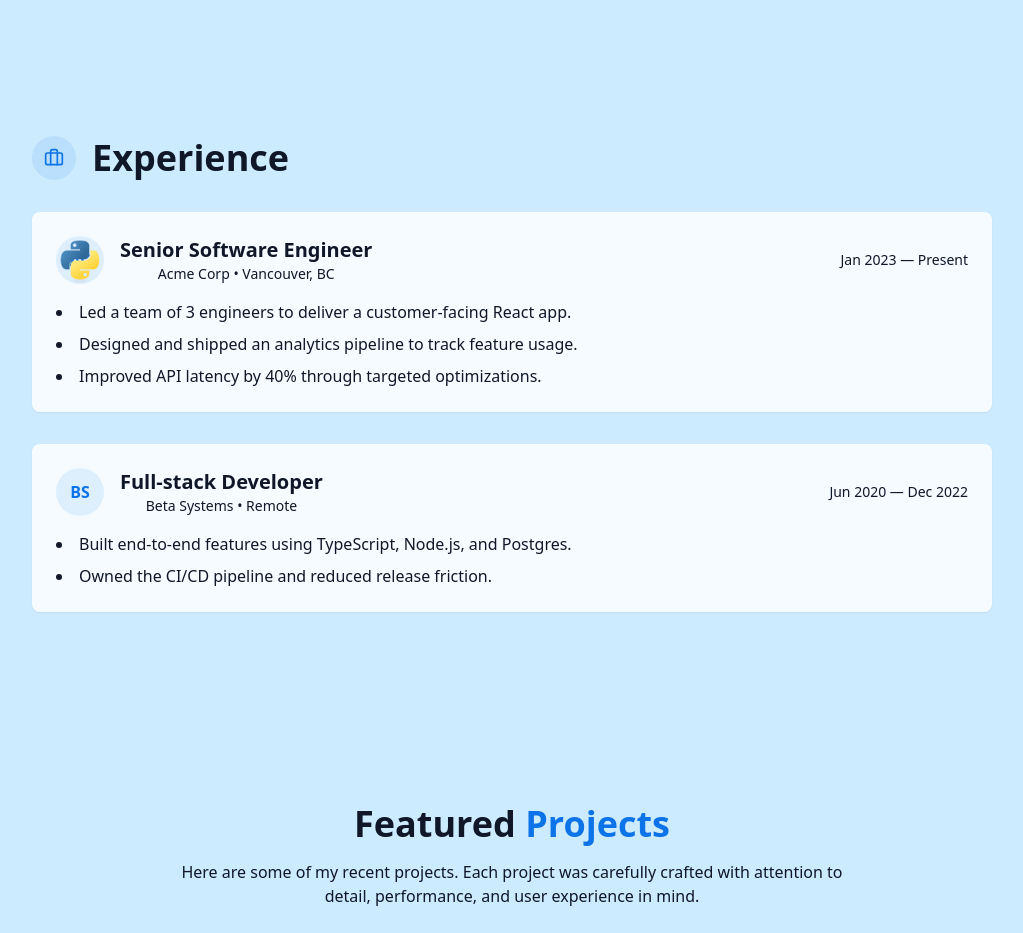
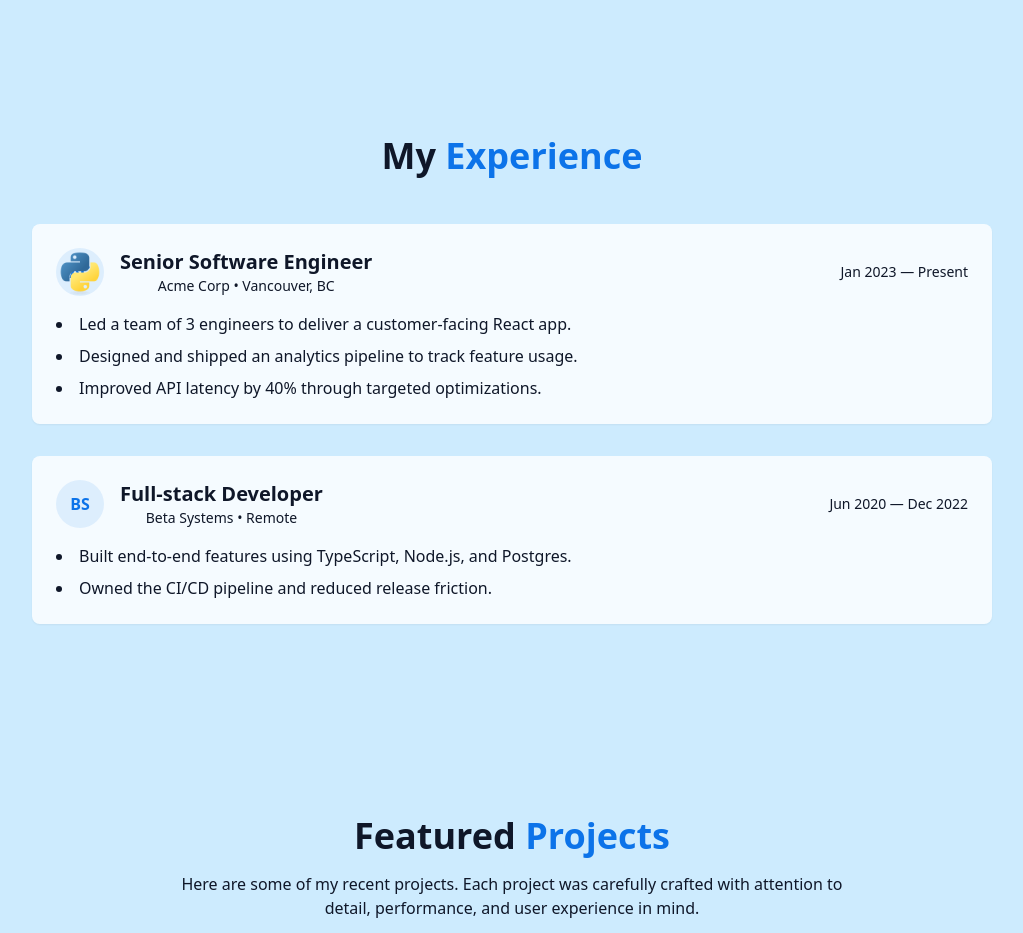
Before and after one commit to andyhplau/portfolio-andyhplau, a React (Vite) app: page / in a window 1280 px wide. Shown: the part 3120-4053 px from the top of the page, without its empty margins (128-1151 px from the left). Built offline with nearby package versions, Linux system fonts and the light colour scheme; no server answers.

Commit message:
fix: updated experience title

```diff
--- a/src/components/ExperienceSection.tsx
+++ b/src/components/ExperienceSection.tsx
@@ -44,12 +44,9 @@
   return (
     <section id="experience" className="py-24 px-4">
       <div className="container mx-auto max-w-5xl">
-        <div className="flex items-center gap-4 mb-8">
-          <div className="p-3 rounded-full bg-primary/10">
-            <Briefcase className="h-5 w-5 text-primary" />
-          </div>
-          <h2 className="text-3xl md:text-4xl font-bold">Experience</h2>
-        </div>
+        <h2 className="text-3xl md:text-4xl font-bold mb-12 text-center">
+          My <span className="text-primary"> Experience</span>
+        </h2>
 
         <div className="space-y-8">
           {data.map((role, key) => {
```
